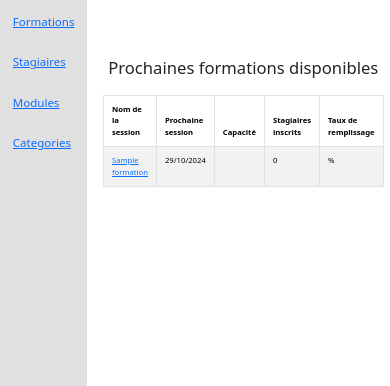
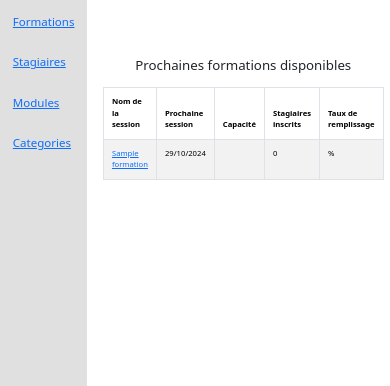
Before and after one commit to AntoineDrc/Sf_Sessions, a Symfony app: template templates/formation/list.html.twig in a window 390 px wide. Shown: the part 71-457 px from the top of the page. Run offline with Twig, Linux system fonts and the light colour scheme; the template is opened without the code that fills it: most values are stand-ins (such as "Sample title", 1, 10 or a date in 2020); some libraries are stand-ins or nearby versions.

Commit message:
Responsive

```diff
--- a/public/css/style.css
+++ b/public/css/style.css
@@ -212,7 +212,7 @@ section h1 {
 }
 
 
-@media screen and (max-width: 690px) {
+@media screen and (max-width: 830px) {
 
     #wrapper {
         font-size: 0.9em;
@@ -242,19 +242,23 @@ section h1 {
         font-size: 0.8em;
     }
 
+    .tableau {
+        font-size: 0.8em;
+    }
+
     button[type='button'] {
         font-size: 0.9em;
     }
 }
 
-@media screen and (max-width: 518px) {
+@media screen and (max-width: 620px) {
 
     #wrapper {
         font-size: 0.8em;
     }
 
     table {
-        font-size: 0.6em;
+        font-size: 0.75em;
     }
 
     .intern {
--- a/templates/formation/list.html.twig
+++ b/templates/formation/list.html.twig
@@ -3,7 +3,7 @@
 {% block title %}Formations disponibles{% endblock %}
 
 {% block body %}
-<div class="tableau table-responsive">
+<div class="tableau">
     <h1 class="forma">Prochaines formations disponibles</h1>
     <table class="table table-striped table-bordered">
         <thead  >
--- a/templates/formation/listByIdFormation.html.twig
+++ b/templates/formation/listByIdFormation.html.twig
@@ -4,7 +4,7 @@
 
 {% block body %}
 <h1>Formations disponibles actuellement</h1>
-<div class="tableau">
+<div class="tableau table-responsive">
     <a href="{{ path('new_session')}}">
         <button type="button">Add Session</button>
     </a>
```
